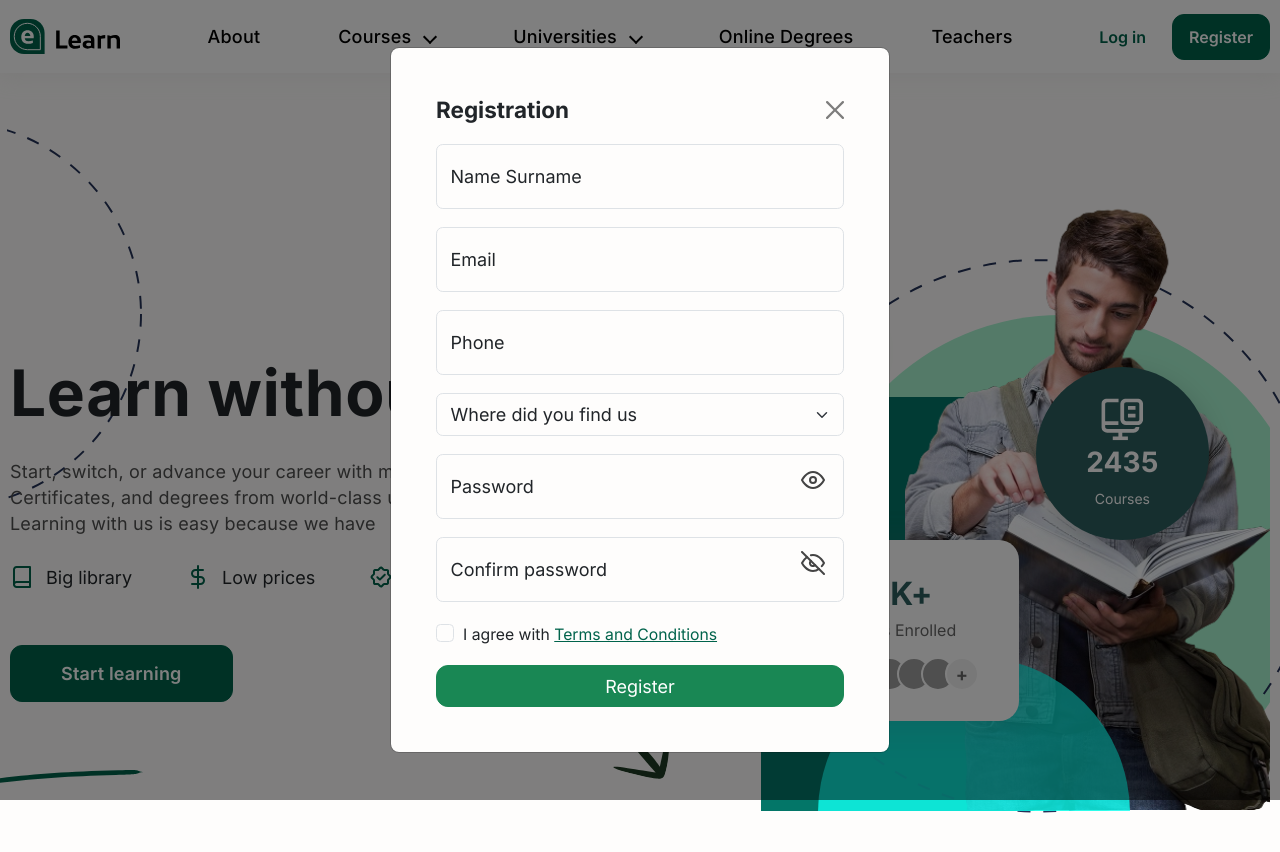
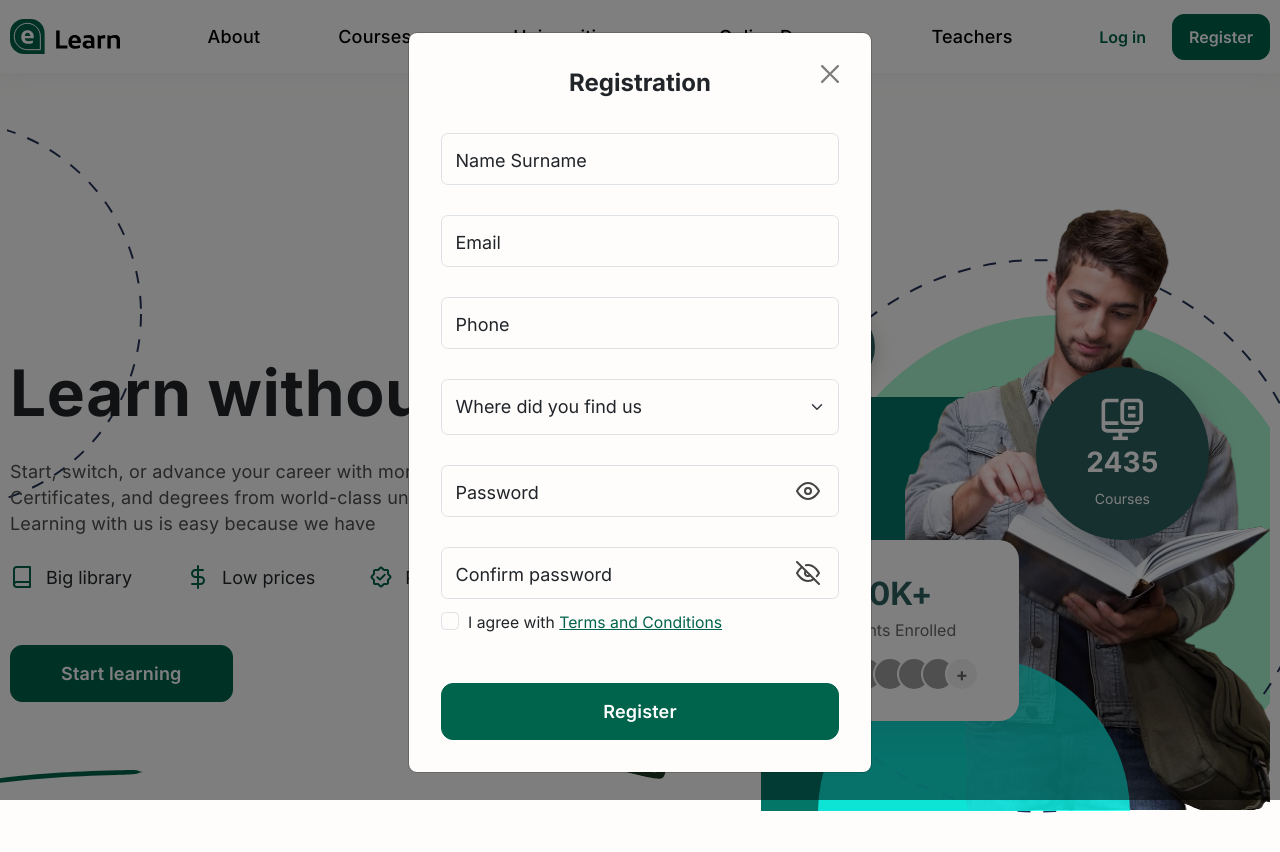
Before and after one commit to tanykos/e-learn, a website built with Vite: page index.html in a window 1280 px wide. Both pictures are taken after a click on the button "Register". Built offline with nearby package versions, Linux system fonts and the light colour scheme; grey boxes are pictures that could not be loaded.

Commit message:
feat: customize Form

```diff
--- a/index.html
+++ b/index.html
@@ -180,31 +180,31 @@
 
     <div class="modal fade" id="registerModal" tabindex="-1" aria-labelledby="registerModalLabel" aria-hidden="true">
       <div class="modal-dialog modal-dialog-centered">
-        <div class="modal-content p-3 p-md-4">
-          <div class="modal-header border-0 pb-0">
-            <h5 class="modal-title fw-bold" id="registerModalLabel">Registration</h5>
-            <button type="button" class="btn-close" data-bs-dismiss="modal" aria-label="Close"></button>
+        <div class="modal-content p-3 p-md-32">
+          <div class="modal-header border-0 p-0 position-relative">
+            <h5 class="modal-title fw-bold text-center w-100" id="registerModalLabel">Registration</h5>
+            <button type="button" class="btn-close position-absolute top-0 end-0" data-bs-dismiss="modal" aria-label="Close"></button>
           </div>
 
-          <div class="modal-body pt-3">
-            <form>
-              <div class="form-floating mb-3">
-                <input type="text" class="form-control" id="name" placeholder="Name Surname" required />
+          <div class="modal-body pt-32 px-0 pb-0">
+            <form class="d-flex flex-column gap-30">
+              <div class="form-floating">
+                <input type="text" class="form-control" id="name" placeholder="Name Surname" required>
                 <label for="name">Name Surname</label>
               </div>
 
-              <div class="form-floating mb-3">
+              <div class="form-floating">
                 <input type="email" class="form-control" id="email" placeholder="name@example.com" required>
                 <label for="email">Email</label>
               </div>
 
-              <div class="form-floating mb-3">
-                <input type="tel" class="form-control" id="phone" placeholder="Phone" required/>
+              <div class="form-floating">
+                <input type="tel" class="form-control" id="phone" placeholder="Phone" required>
                 <label for="phone">Phone</label>
               </div>
 
-              <div class="mb-3">
-                <select class="form-select">
+              <div>
+                <select class="form-select" id="source">
                   <option selected disabled>Where did you find us</option>
                   <option value="1">Google</option>
                   <option value="2">Friend</option>
@@ -212,9 +212,9 @@
                 </select>
               </div>
 
-              <div class="form-floating mb-3 position-relative">
-                <input type="password" class="form-control" id="password" placeholder="Password" />
-                <button type="button" class="btn btn-sm btn-link position-absolute end-0 top-0 mt-2 me-2">
+              <div class="form-floating position-relative">
+                <input type="password" class="form-control" id="password" placeholder="Password">
+                <button type="button" class="btn btn-sm position-absolute end-0 top-0 mt-2 me-2">
                   <svg xmlns="http://www.w3.org/2000/svg" width="24" height="24" viewBox="0 0 24 24" fill="none">
                     <path d="M1 12C1 12 5 4 12 4C19 4 23 12 23 12C23 12 19 20 12 20C5 20 1 12 1 12Z" stroke="#444444" stroke-width="2" stroke-linecap="round" stroke-linejoin="round"/>
                     <path d="M12 15C13.6569 15 15 13.6569 15 12C15 10.3431 13.6569 9 12 9C10.3431 9 9 10.3431 9 12C9 13.6569 10.3431 15 12 15Z" stroke="#444444" stroke-width="2" stroke-linecap="round" stroke-linejoin="round"/>
@@ -223,8 +223,9 @@
                 <label for="password">Password</label>
               </div>
 
-              <div class="form-floating mb-3 position-relative">
-                <input type="password" class="form-control" id="password-confirm" placeholder="Confirm password" />
+              <div>
+              <div class="form-floating position-relative">
+                <input type="password" class="form-control" id="password-confirm" placeholder="Confirm password">
                 <button type="button" class="btn btn-sm btn-link position-absolute end-0 top-0 mt-2 me-2">
                   <svg xmlns="http://www.w3.org/2000/svg" width="24" height="24" viewBox="0 0 24 24" fill="none">
                     <g clip-path="url(#clip0_4614_23)">
@@ -241,14 +242,15 @@
                 <label for="password-confirm">Confirm password</label>
               </div>
 
-              <div class="form-check mb-3">
-                <input class="form-check-input" type="checkbox" id="terms" />
+              <div class="form-check mb-3 mt-2">
+                <input class="form-check-input" type="checkbox" id="terms">
                 <label class="form-check-label small" for="terms">
                   I agree with <a href="#" class="text-decoration-underline">Terms and Conditions</a>
                 </label>
               </div>
+            </div>
 
-              <button type="submit" class="btn btn-success w-100">Register</button>
+              <button type="submit" class="btn btn-primary btn-lg-custom w-100">Register</button>
             </form>
           </div>
         </div>
--- a/src/scss/components/_buttons.scss
+++ b/src/scss/components/_buttons.scss
@@ -24,7 +24,7 @@
   --bs-btn-active-border-color: var(--bs-primary);
 }
 
-.btn:hover:not(:disabled):not(.disabled) {
+.btn:hover:not(:disabled):not(.disabled):not(.btn-link) {
   box-shadow: $btn-hover-box-shadow;
 }
 
--- /dev/null
+++ b/src/scss/components/_inputs.scss
@@ -0,0 +1,35 @@
+@use "../utils/variables" as *;
+
+.form-floating > .form-control,
+.form-floating > .form-select {
+  height: 2.889rem;
+  min-height: 2.889rem;
+  padding: 0.75rem;
+}
+
+.form-floating > label {
+  padding: 0.75rem;
+}
+
+.form-select {
+  padding: 0.75rem 2.25rem 0.75rem 0.75rem;
+}
+
+.form-floating > .form-control:focus ~ label,
+.form-floating > .form-select ~ label,
+.form-floating > .form-control:not(:placeholder-shown) ~ label {
+  transform: scale(0.85) translateY(-1.75rem) translateX(10px);
+  background-color: $color-bg-body;
+  color: $color-text-accent;
+}
+
+.form-control:focus,
+.form-select:focus {
+  box-shadow: none;
+  border-color: $color-text-accent;
+}
+
+.form-floating > .form-control:focus,
+.form-floating > .form-control:not(:placeholder-shown) {
+  padding-top: 0.75rem;
+}
--- a/src/scss/style.scss
+++ b/src/scss/style.scss
@@ -8,6 +8,7 @@
 @use './components/buttons';
 @use './components/navbar';
 @use './components/hero-section';
+@use './components/inputs';
 
 html {
   font-size: 18px;
@@ -37,6 +38,19 @@ h1 {
   }
 }
 
+h5 {
+  font-size: 20px;
+
+  @include bs.media-breakpoint-up(md) {
+    font-size: 22px;
+  }
+
+  @include bs.media-breakpoint-up(lg) {
+    font-size: 24px;
+    font-weight: 600;
+  }
+}
+
 .hero-content {
   padding-top: 150px;
 
--- a/src/scss/utils/_bootstrap-custom.scss
+++ b/src/scss/utils/_bootstrap-custom.scss
@@ -15,11 +15,15 @@ $spacers: (
   3: 1rem,
   4: 1.5rem,
   5: 3rem,
-  6: 3.333rem
+  6: 3.333rem,
+  30: 30px,
+  32: 32px,
 );
 
 $btn-border-radius: 12px;
 $nav-link-font-weight: 500;
+$modal-md: 464px;
+$input-height: 2.778rem;
 
 @use "bootstrap/scss/bootstrap" with (
   $primary: #00634B,
@@ -29,4 +33,6 @@ $nav-link-font-weight: 500;
   $spacers: $spacers,
   $btn-border-radius: $btn-border-radius,
   $nav-link-font-weight: $nav-link-font-weight,
+  $modal-md: $modal-md,
+  $input-height: $input-height,
 );
```
